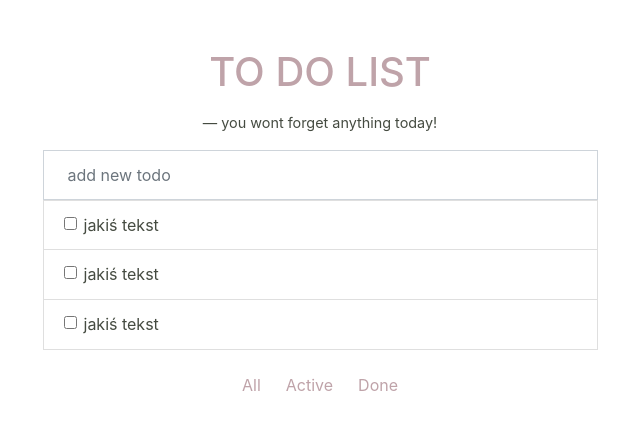
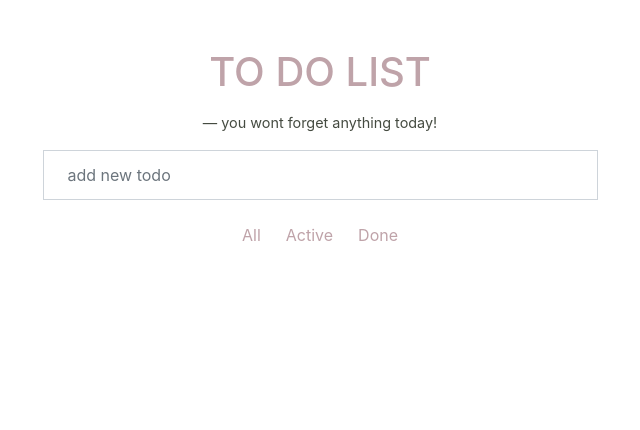
Before and after one commit to paulinakorpak/todo-react, a React (Create React App) app: page / in a window 1280 px wide. Shown: the top 430 px of the page, without its empty margins (320-960 px from the left). Built offline with nearby package versions, Linux system fonts and the light colour scheme.

Commit message:
Handle todo items rendering

```diff
--- a/src/components/App/App.js
+++ b/src/components/App/App.js
@@ -1,4 +1,4 @@
-import React from 'react';
+import React, { useState } from 'react';
 import Figure from 'react-bootstrap/Figure';
 import Form from '../Form';
 import List from '../List';
@@ -6,6 +6,8 @@ import Filter from '../Filter';
 import InnerWrapper from './styles';
 
 function App() {
+  const [todoItems] = useState([]);
+
   return (
     <div className="container-sm d-flex justify-content-center h-100 w-100">
       <InnerWrapper className="d-flex flex-column align-items-center">
@@ -18,7 +20,7 @@ function App() {
           </Figure.Caption>
         </Figure>
         <Form />
-        <List />
+        <List items={todoItems} />
         <Filter />
       </InnerWrapper>
     </div>
--- a/src/components/Item/index.js
+++ b/src/components/Item/index.js
@@ -1,18 +1,17 @@
 import React from 'react';
+import PropTypes from 'prop-types';
 import Form from 'react-bootstrap/Form';
 import { BsArchiveFill } from 'react-icons/bs';
 import Todo from './styles';
 
-function Item() {
+function Item({ item }) {
   return (
-    <Todo
-      className="todo"
-    >
+    <Todo className="todo">
       <Form.Group controlId="formBasicCheckbox" className="d-flex align-items-center">
         <Form.Check
           type="checkbox"
+          label={item.title}
           className="checkbox flex-grow-1 text-secondary flex-grow-1"
-          label="jakiś tekst"
         />
         <BsArchiveFill className="icon text-primary" />
       </Form.Group>
@@ -21,3 +20,7 @@ function Item() {
 }
 
 export default Item;
+
+Item.propTypes = {
+  item: PropTypes.objectOf(PropTypes.any).isRequired,
+};
--- a/src/components/List/index.js
+++ b/src/components/List/index.js
@@ -1,17 +1,20 @@
 import React from 'react';
+import PropTypes from 'prop-types';
 import ListGroup from 'react-bootstrap/ListGroup';
 import Item from '../Item';
 
-function List() {
+function List({ items }) {
   return (
     <div className="w-100">
       <ListGroup>
-        <Item />
-        <Item />
-        <Item />
+        {items.map((item) => <Item key={item.id} item={item} />)}
       </ListGroup>
     </div>
   );
 }
 
 export default List;
+
+List.propTypes = {
+  items: PropTypes.arrayOf(PropTypes.object).isRequired,
+};
```
